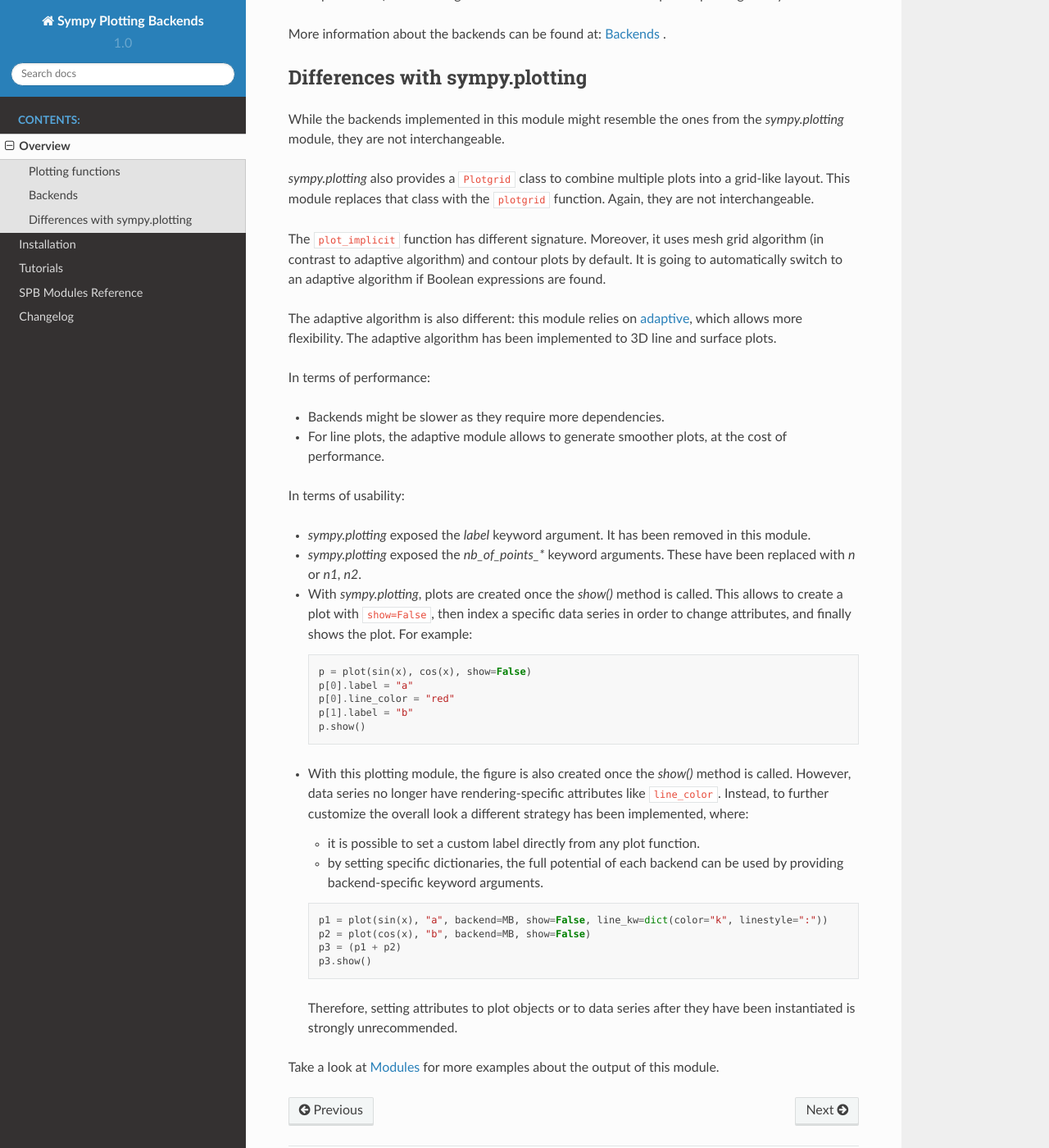
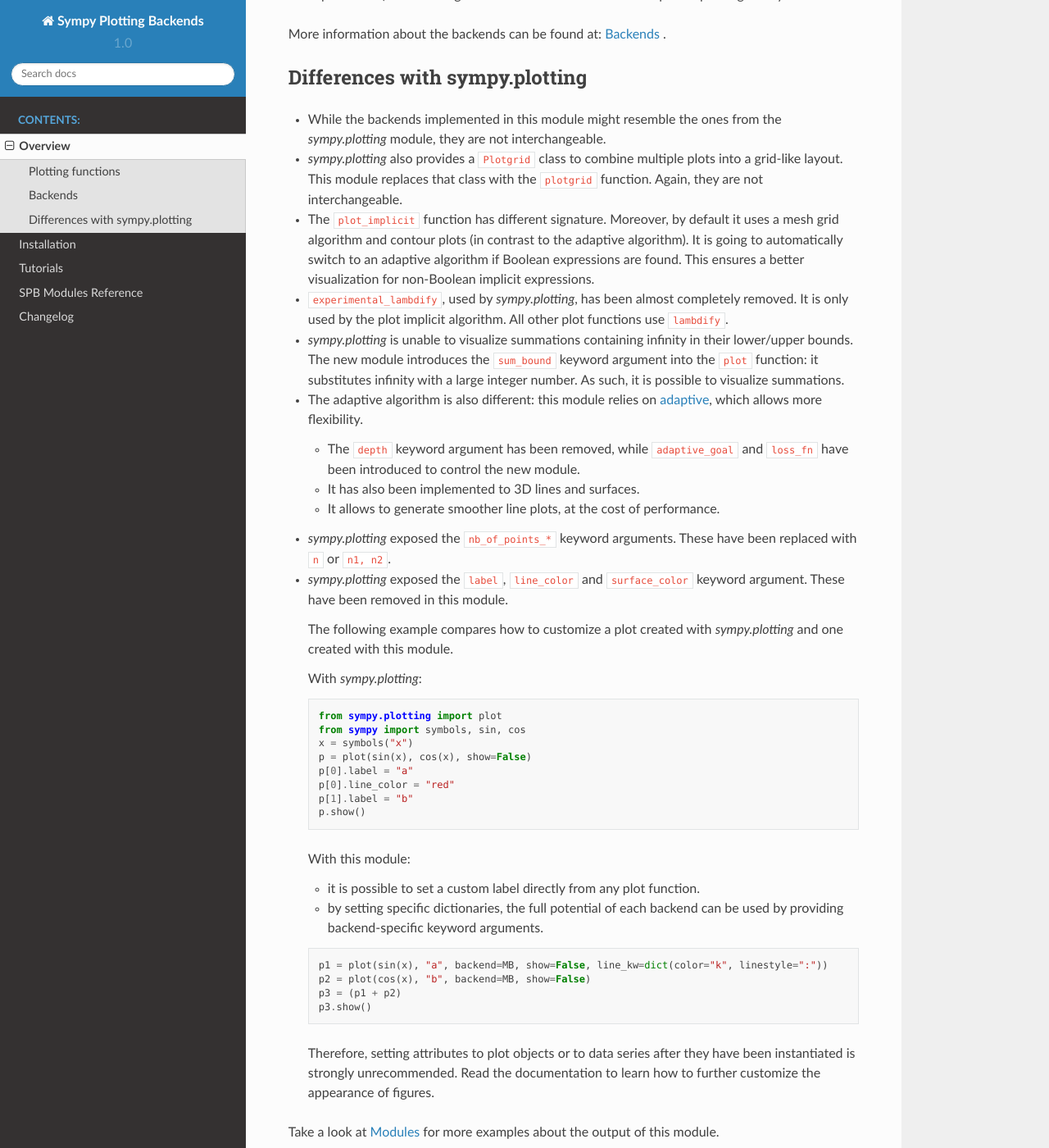
Before and after one commit to Davide-sd/sympy-plot-backends, a Sphinx documentation site: the page built from doc/source/overview.rst, in a window 1280 px wide and 1400 px high, scrolled down 1244 px. Shown: the whole window at 82% size. Built offline with Sphinx 7.4.7 and the Read the Docs theme 2.0.0, drawn with Linux system fonts in a browser that asks for light colours.

Commit message:
updated documentation

```diff
--- a/doc/source/overview.rst
+++ b/doc/source/overview.rst
@@ -67,53 +67,60 @@ More information about the backends can be found at:
 Differences with sympy.plotting
 ===============================
 
-While the backends implemented in this module might resemble the ones from the
-`sympy.plotting` module, they are not interchangeable.
+* While the backends implemented in this module might resemble the ones from
+  the `sympy.plotting` module, they are not interchangeable.
 
-`sympy.plotting` also provides a ``Plotgrid`` class to combine multiple plots
-into a grid-like layout. This module replaces that class with the ``plotgrid``
-function. Again, they are not interchangeable.
+* `sympy.plotting` also provides a ``Plotgrid`` class to combine multiple plots
+  into a grid-like layout. This module replaces that class with the
+  ``plotgrid`` function. Again, they are not interchangeable.
 
-The ``plot_implicit`` function has different signature. Moreover, it uses
-mesh grid algorithm (in contrast to adaptive algorithm) and contour plots by
-default. It is going to automatically switch to an adaptive algorithm if
-Boolean expressions are found.
+* The ``plot_implicit`` function has different signature. Moreover, by default
+  it uses a mesh grid algorithm and contour plots (in contrast to the adaptive
+  algorithm). It is going to automatically switch to an adaptive algorithm if
+  Boolean expressions are found. This ensures a better visualization for
+  non-Boolean implicit expressions.
 
-The adaptive algorithm is also different: this module relies on
-`adaptive <https://github.com/python-adaptive/adaptive/>`_, which allows more
-flexibility. The adaptive algorithm has been implemented to 3D line and
-surface plots.
+* ``experimental_lambdify``, used by `sympy.plotting`, has been almost
+  completely removed. It is only used by the plot implicit algorithm. All other
+  plot functions use ``lambdify``.
 
-In terms of performance:
+* `sympy.plotting` is unable to visualize summations containing infinity in
+  their lower/upper bounds. The new module introduces the ``sum_bound`` keyword
+  argument into the ``plot`` function: it substitutes infinity with a large
+  integer number. As such, it is possible to visualize summations.
 
-* Backends might be slower as they require more dependencies.
-* For line plots, the adaptive module allows to generate smoother plots,
-  at the cost of performance.
+* The adaptive algorithm is also different: this module relies on
+  `adaptive <https://github.com/python-adaptive/adaptive/>`_, which allows more
+  flexibility.
 
-In terms of usability:
+  * The ``depth`` keyword argument has been removed, while ``adaptive_goal``
+    and ``loss_fn`` have been introduced to control the new module.
+  * It has also been implemented to 3D lines and surfaces.
+  * It allows to generate smoother line plots, at the cost of performance.
 
-* `sympy.plotting` exposed the `label` keyword argument. It has been removed
-  in this module.
+* `sympy.plotting` exposed the ``nb_of_points_*`` keyword arguments. These have
+  been replaced with ``n`` or ``n1, n2``.
 
-* `sympy.plotting` exposed the `nb_of_points_*` keyword arguments. These have
-  been replaced with `n` or `n1, n2`.
+* `sympy.plotting` exposed the ``label``, ``line_color`` and ``surface_color``
+  keyword argument. These have been removed in this module.
 
-* With `sympy.plotting`, plots are created once the `show()` method is called.
-  This allows to create a plot with ``show=False``, then index a
-  specific data series in order to change attributes, and finally shows
-  the plot. For example:
+  The following example compares how to customize a plot created with
+  `sympy.plotting` and one created with this module.
+
+  With `sympy.plotting`:
 
   .. code-block:: python
 
+     from sympy.plotting import plot
+     from sympy import symbols, sin, cos
+     x = symbols("x")
      p = plot(sin(x), cos(x), show=False)
      p[0].label = "a"
      p[0].line_color = "red"
      p[1].label = "b"
      p.show()
 
-* With this plotting module, the figure is also created  once the `show()`
-  method is called. However, data series no longer have rendering-specific attributes like ``line_color``. Instead, to further customize the overall
-  look a different strategy has been implemented, where:
+  With this module:
 
   * it is possible to set a custom label directly from any plot function.
   * by setting specific dictionaries, the full potential of each backend can be
@@ -127,6 +134,7 @@ In terms of usability:
      p3.show()
 
   Therefore, setting attributes to plot objects or to data series after they
-  have been instantiated is strongly unrecommended.
+  have been instantiated is strongly unrecommended. Read the documentation
+  to learn how to further customize the appearance of figures.
 
 Take a look at :doc:`Modules </modules/index>` for more examples about the output of this module.
```
